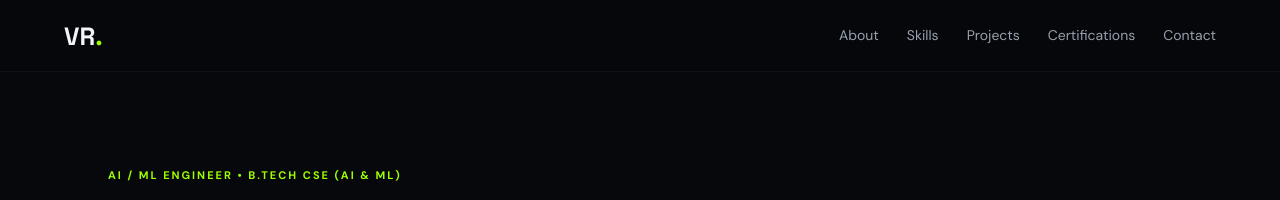
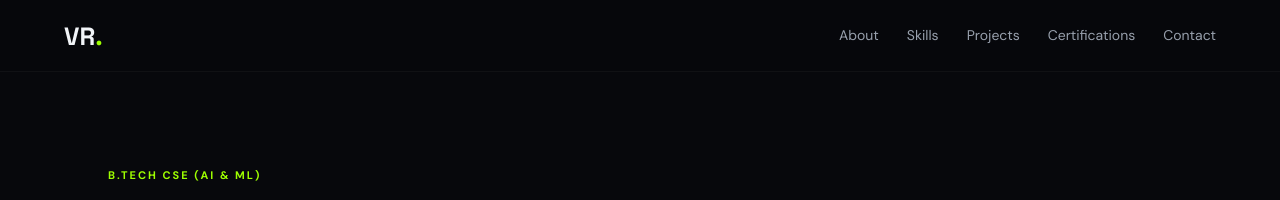
Before and after one commit to vennelareddy-1zd/vennelareddy-1zd.github.io, a plain HTML site: page index.html in a window 1280 px wide. Shown: the top 200 px of the page. Drawn offline with Linux system fonts and the light colour scheme.

Commit message:
Remove extra title text from hero section

```diff
--- a/index.html
+++ b/index.html
@@ -16,7 +16,7 @@
 <main>
 <section id="home" class="hero">
   <div>
-    <p class="eyebrow">AI / ML ENGINEER • B.TECH CSE (AI & ML)</p>
+    <p class="eyebrow">B.TECH CSE (AI & ML)</p>
     <h1>Building practical<br><span>AI solutions.</span></h1>
     <p class="intro">Computer Science undergraduate specializing in AI & ML, with hands-on experience in deep learning, NLP, machine learning, and Python-based applications.</p>
     <div class="buttons"><a class="btn primary" href="#projects">View Projects</a><a class="btn secondary" href="assets/resume.pdf" target="_blank">View Resume</a></div>
```
